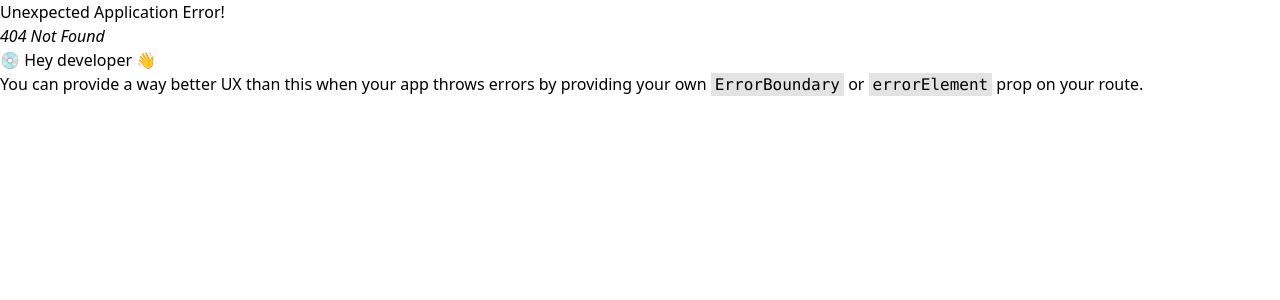
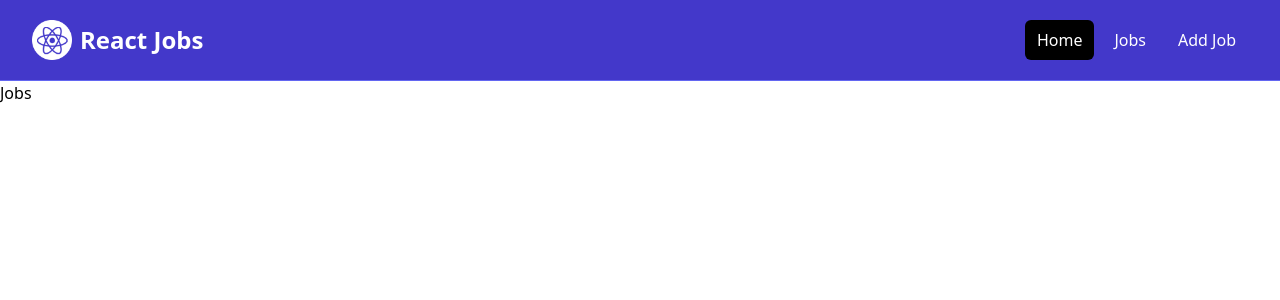
Before and after one commit to Jaspreet-Nijjar/react-job-board, a React (Vite) app: page /jobs in a window 1280 px wide. Before the commit this address had no page. Shown: the top 300 px of the page. Built offline with nearby package versions, Linux system fonts and the light colour scheme.

Commit message:
changed links using Link from react router

```diff
--- a/src/App.tsx
+++ b/src/App.tsx
@@ -6,12 +6,14 @@
 } from 'react-router-dom';
 import Homepage from './pages/Homepage';
 import MainLayout from './layouts/MainLayout';
+import JobsPage from './pages/JobsPage';
 
 const App = () => {
   const router = createBrowserRouter(
     createRoutesFromElements(
       <Route path="/" element={<MainLayout />}>
         <Route index element={<Homepage />} />
+        <Route path="/jobs" element={<JobsPage />} />
       </Route>
     )
   );
--- a/src/components/Navbar.tsx
+++ b/src/components/Navbar.tsx
@@ -1,4 +1,5 @@
 import logo from '../assets/images/logo.png';
+import { Link } from 'react-router-dom';
 
 const Navbar = () => {
   return (
@@ -6,29 +7,26 @@
       <div className="mx-auto max-w-7xl px-2 sm:px-6 lg:px-8">
         <div className="flex h-20 items-center justify-between">
           <div className="flex flex-1 items-center justify-center md:items-stretch md:justify-start">
-            <a
-              className="flex flex-shrink-0 items-center mr-4"
-              href="/index.html"
-            >
+            <Link className="flex flex-shrink-0 items-center mr-4" to="/">
               <img className="h-10 w-auto" src={logo} alt="React Jobs" />
               <span className="hidden md:block text-white text-2xl font-bold ml-2">
                 React Jobs
               </span>
-            </a>
+            </Link>
             <div className="md:ml-auto">
               <div className="flex space-x-2">
-                <a
-                  href="/index.html"
+                <Link
+                  to="/"
                   className="text-white bg-black hover:bg-gray-900 hover:text-white rounded-md px-3 py-2"
                 >
                   Home
-                </a>
-                <a
-                  href="/jobs.html"
+                </Link>
+                <Link
+                  to="/jobs"
                   className="text-white hover:bg-gray-900 hover:text-white rounded-md px-3 py-2"
                 >
                   Jobs
-                </a>
+                </Link>
                 <a
                   href="/add-job.html"
                   className="text-white hover:bg-gray-900 hover:text-white rounded-md px-3 py-2"
--- /dev/null
+++ b/src/pages/JobsPage.tsx
@@ -0,0 +1,5 @@
+const JobsPage = () => {
+  return <div>Jobs</div>;
+};
+
+export default JobsPage;
```
